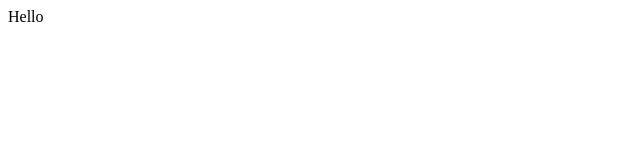
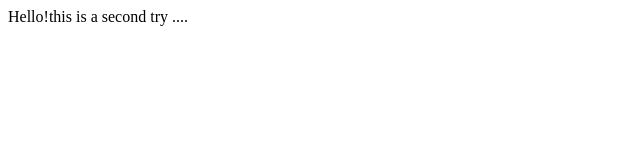
Before and after one commit to adiyalaHrishikesh/demo-repo, a plain HTML site: page index.html in a window 1280 px wide. Shown: the whole page, without its empty margins (0-640 px from the left). Drawn offline with Linux system fonts and the light colour scheme.

Commit message:
this is the 2 commit

```diff
--- a/index.html
+++ b/index.html
@@ -1,3 +1,3 @@
 <div>
-    Hello
+    Hello!this is a second try ....
 </div>
```
Also changed, not shown: 1 other file.
